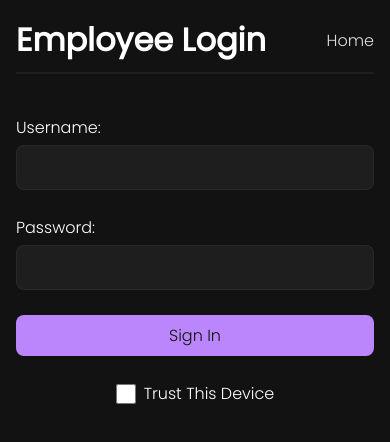
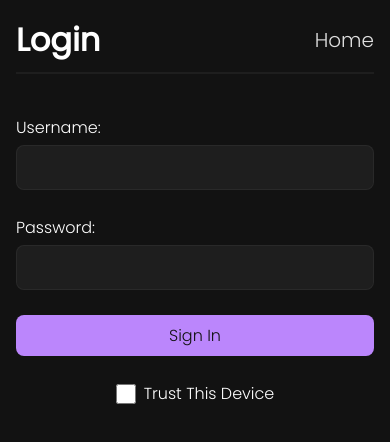
Before and after one commit to jianylei/shopNotes, a React (Create React App) app: page /login in a window 390 px wide. Shown: the top 442 px of the page. Built offline with nearby package versions, Linux system fonts and the light colour scheme.

Commit message:
fixed header links responsiveness

```diff
--- a/src/features/auth/Login.js
+++ b/src/features/auth/Login.js
@@ -59,7 +59,7 @@ const Login = () => {
   return (
     <section className="public">
         <header>
-            <h1>Employee Login</h1>
+            <h1>Login</h1>
             <Link to="/">Home</Link>
         </header>
         <main className="login">
--- a/src/index.css
+++ b/src/index.css
@@ -146,6 +146,10 @@ h2 {
   justify-content: space-between;
   align-items: flex-end;
   padding: 0 1rem;
+}
+
+.public header a {
+  font-size: 1.25rem;
 }
 
 .public__main,
```
